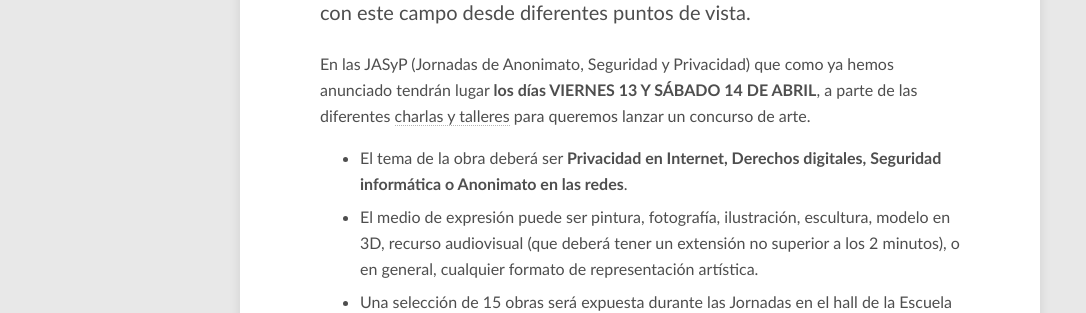
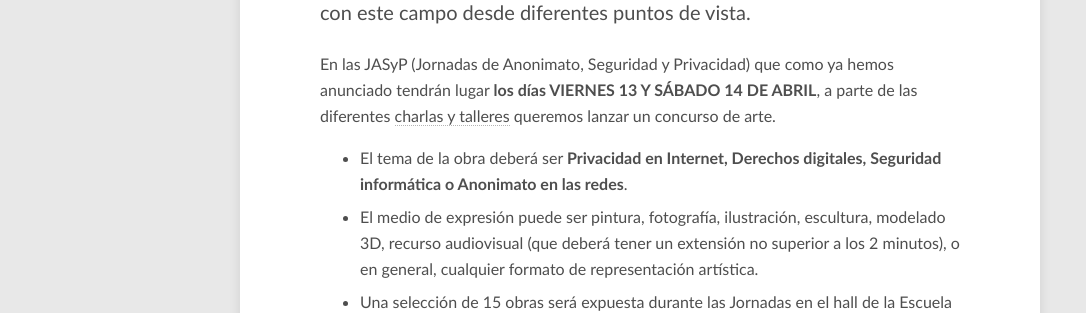
Before and after one commit to Interferencias/interferencias.github.io, a Jekyll site: the page built from _pages/jasyp/concurso.md, in a window 1280 px wide and 900 px high, scrolled down 627 px. Shown: the part 154-467 px from the top of the window, without its empty margins (0-1086 px from the left). Built offline with Jekyll 4.4.1, drawn with Linux system fonts in a browser that asks for light colours; nearby versions of some CDN libraries.

Commit message:
Corrige errata en página concurso

```diff
--- a/_pages/jasyp/concurso.md
+++ b/_pages/jasyp/concurso.md
@@ -11,10 +11,10 @@ share: false
 
 En Interferencias creemos que la privacidad en Internet (al igual que todo lo que podamos considerar derechos digitales) o cualquier aspecto relacionado con la seguridad informática, es cosa de **todos los usuarios**. A veces, para llegar a la mayor cantidad posible de usuarios y concienciar es necesario impactar, como por ejemplo ha hecho *Black Mirror* llegando a millones de espectadores, que después de la emisión de algunos episodios en concreto ha generado un debate social que ha llegado a durar meses; pero esto no solo pasa con el formato audiovisual, ciertos libros como *1984*, *Un mundo feliz* o *Fahrenheit 451* son considerados hoy en día clásicos para tratar temas sociales que pueden estar relacionados con este campo desde diferentes puntos de vista.
 
-En las JASyP (Jornadas de Anonimato, Seguridad y Privacidad) que como ya hemos anunciado tendrán lugar **los días VIERNES 13 Y SÁBADO 14 DE ABRIL**, a parte de las diferentes [charlas y talleres](https://interferencias.tech/jasyp/) para queremos lanzar un concurso de arte.
+En las JASyP (Jornadas de Anonimato, Seguridad y Privacidad) que como ya hemos anunciado tendrán lugar **los días VIERNES 13 Y SÁBADO 14 DE ABRIL**, a parte de las diferentes [charlas y talleres](https://interferencias.tech/jasyp/) queremos lanzar un concurso de arte.
 
 - El tema de la obra deberá ser **Privacidad en Internet, Derechos digitales, Seguridad informática o Anonimato en las redes**.
-- El medio de expresión puede ser pintura, fotografía, ilustración, escultura, modelo en 3D, recurso audiovisual (que deberá tener un extensión no superior a los 2 minutos), o en general, cualquier formato de representación artística.
+- El medio de expresión puede ser pintura, fotografía, ilustración, escultura, modelado 3D, recurso audiovisual (que deberá tener un extensión no superior a los 2 minutos), o en general, cualquier formato de representación artística.
 - Una selección de 15 obras será expuesta durante las Jornadas en el hall de la Escuela Técnica Superior de Ingenierías Informática y de Telecomunicación de la Universidad de Granada. En el caso de las obras audiovisuales, estas serán proyectadas en el Salón de Actos a lo largo de las mismas. El premio para la obra que resulte ganadora será de un vale para la tienda de bellas artes [**La Madriguera Shop**](http://lamadriguerashop.com/es/), donde cuentan con una extensa variedad de material de ilustración, dibujo y caligrafía y dedicada a diseñadores, artesanos e ilustradores.
 - Si quieres participar escríbenos a [jasyp@interferencias.tech](mailto:jasyp@interferencias.tech) indicándonos tu interés en participar en el concurso, el título de la obra y en qué formato sería:
   - Si es una **obra en formato físico**, lo único que tendrás que mandarnos es una foto en la que creas que se aprecia de la mejor forma posible la propia obra (ya que todas serán publicadas igualmente en nuestra web).
```
